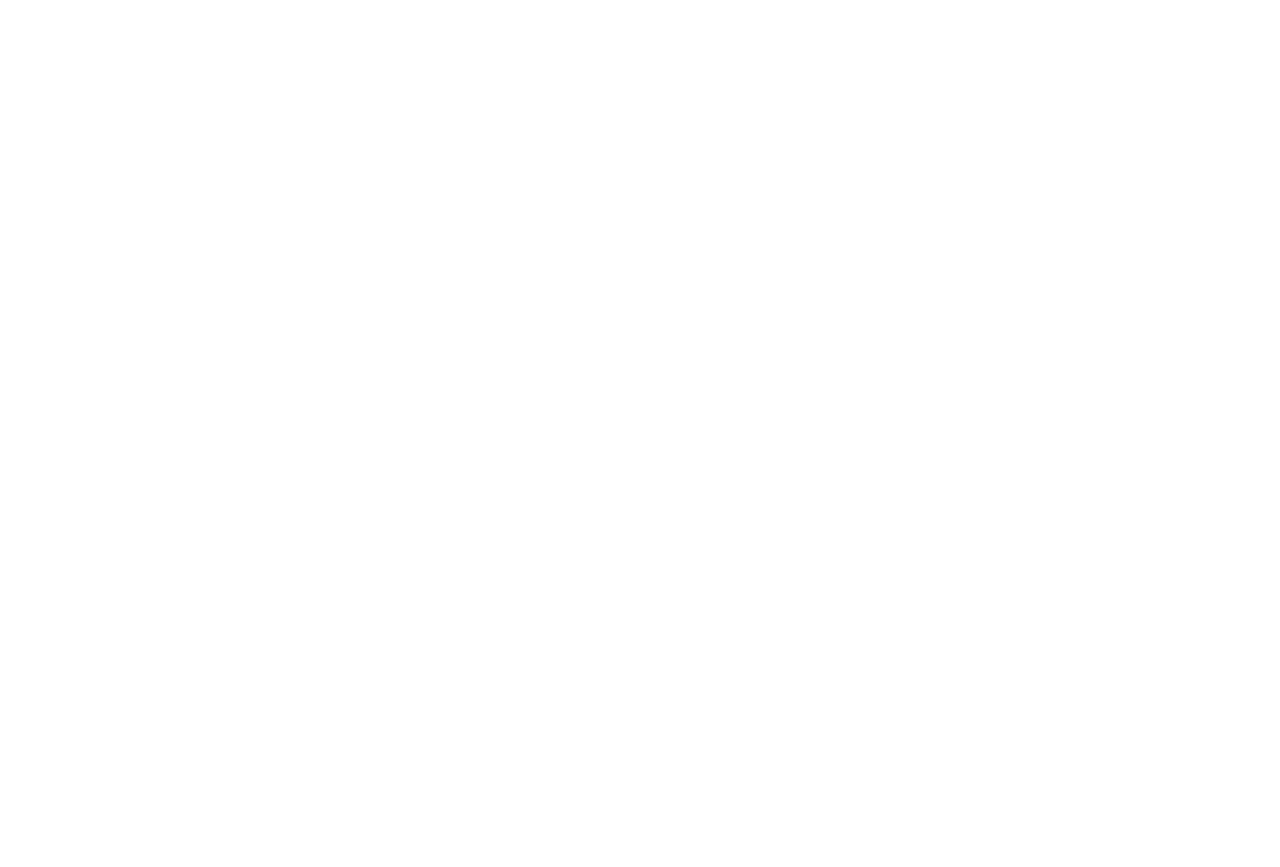
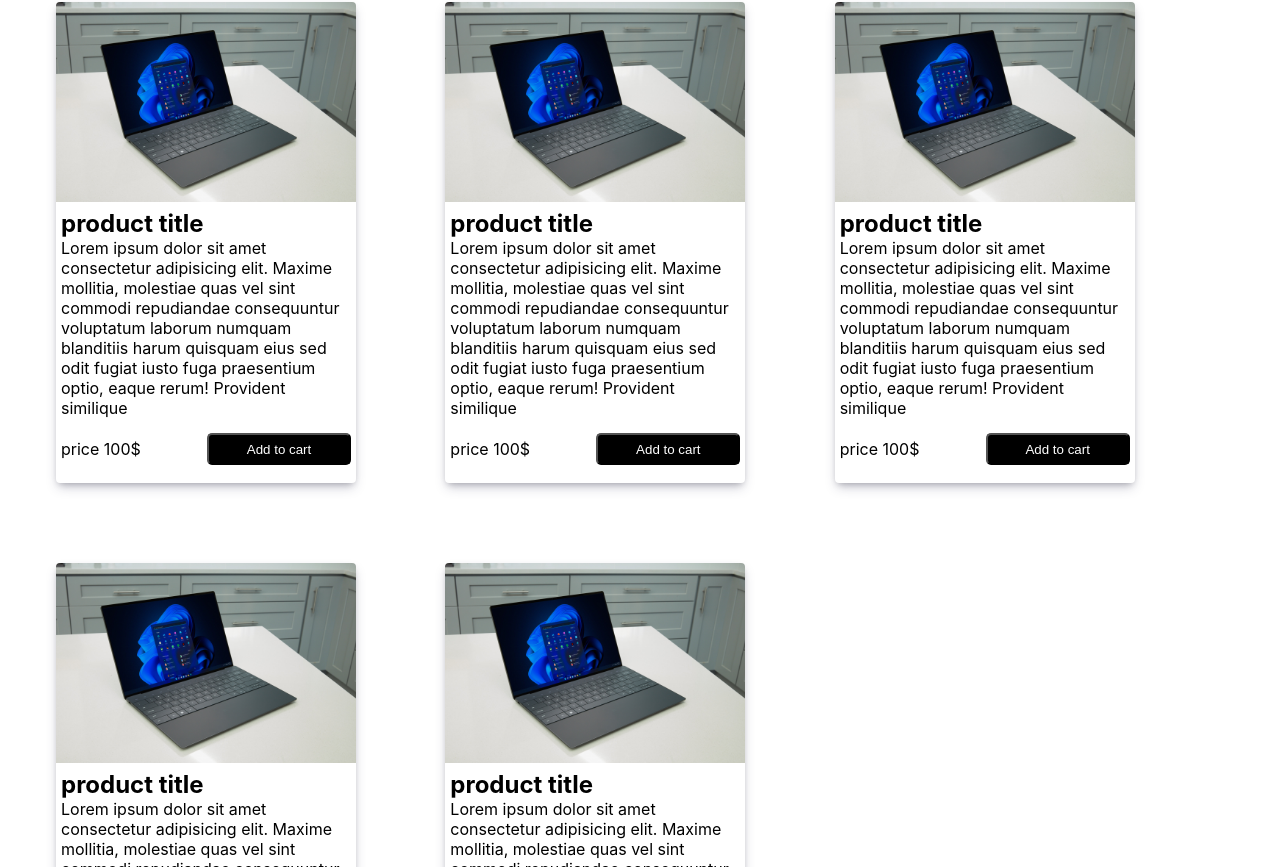
Before and after one commit to bofamj/shopping-cart, a React (Create React App) app: page / in a window 1280 px wide. Shown: the part 693-1560 px from the top of the page. Before the commit the page ends 800 px from the top, so only its background shows below. Built offline with nearby package versions, Linux system fonts and the light colour scheme; the HTML template or start-up script is replaced by a standard one.

Commit message:
add the products and product card

```diff
--- a/src/components/home/Home.js
+++ b/src/components/home/Home.js
@@ -1,7 +1,13 @@
 import Hero from "./hero/Hero";
+import Products from "./products/Products";
 
 const Home = () => {
-  return <Hero />;
+  return (
+    <>
+      <Hero />
+      <Products />
+    </>
+  );
 };
 
 export default Home;
--- a/src/components/home/hero/hero.css
+++ b/src/components/home/hero/hero.css
@@ -10,7 +10,7 @@
   width: 100%;
   justify-content: center;
   align-items: center;
-  background-color: #3a3434;
+  background-color: #329adb;
   padding: 7em 3.5em;
 }
 .text-container {
--- /dev/null
+++ b/src/components/home/products/Products.js
@@ -0,0 +1,16 @@
+import "./products.css";
+import Product from "./product/Product";
+
+const Products = () => {
+  return (
+    <section className="products-container">
+      <Product />
+      <Product />
+      <Product />
+      <Product />
+      <Product />
+    </section>
+  );
+};
+
+export default Products;
--- /dev/null
+++ b/src/components/home/products/product/Product.js
@@ -0,0 +1,29 @@
+import laptop from "../../../.././assets/laptops.jpg";
+import "./product.css";
+
+const Product = () => {
+  return (
+    <div className="container">
+      <div className="img-continer">
+        <img src={laptop} alt="laptop" className="product-img" />
+      </div>
+      <div className="des-continer">
+        <h1 className="title">product title</h1>
+        <p>
+          Lorem ipsum dolor sit amet consectetur adipisicing elit. Maxime
+          mollitia, molestiae quas vel sint commodi repudiandae consequuntur
+          voluptatum laborum numquam blanditiis harum quisquam eius sed odit
+          fugiat iusto fuga praesentium optio, eaque rerum! Provident similique
+        </p>
+        <div className="foter">
+          <p>
+            price <span>100$</span>
+          </p>
+          <button className="add-button">Add to cart</button>
+        </div>
+      </div>
+    </div>
+  );
+};
+
+export default Product;
--- /dev/null
+++ b/src/components/home/products/product/product.css
@@ -0,0 +1,31 @@
+.container {
+  width: 300px;
+  margin-top: 5em;
+  box-shadow: rgba(50, 50, 93, 0.25) 0px 6px 12px -2px,
+    rgba(0, 0, 0, 0.3) 0px 3px 7px -3px;
+  border-radius: 4px;
+  overflow: hidden;
+}
+.des-continer {
+  padding: 3px 5px;
+}
+.img-continer {
+  width: 100%;
+}
+.product-img {
+  width: 100%;
+}
+.foter {
+  display: flex;
+  justify-content: space-between;
+  align-items: center;
+  margin: 15px 0;
+}
+.add-button {
+  width: 9rem;
+  padding: 0.5em 0em;
+  background-color: black;
+  color: white;
+  border-radius: 5px;
+  cursor: pointer;
+}
--- /dev/null
+++ b/src/components/home/products/products.css
@@ -0,0 +1,22 @@
+.products-container {
+  margin: 2em 0;
+  padding: 0 3.5em;
+  display: grid;
+  grid-template-columns: repeat(3, 1fr);
+  /* column-gap: 20px; */
+  align-items: center;
+  justify-content: center;
+}
+@media screen and (max-width: 1000px) {
+  .products-container {
+    grid-template-columns: repeat(2, 1fr);
+    column-gap: 10px;
+  }
+}
+@media screen and (max-width: 650px) {
+  .products-container {
+    display: flex;
+    flex-direction: column;
+    /*  column-gap: 10px; */
+  }
+}
```
Also changed, not shown: src/assets/laptops.jpg (added).
